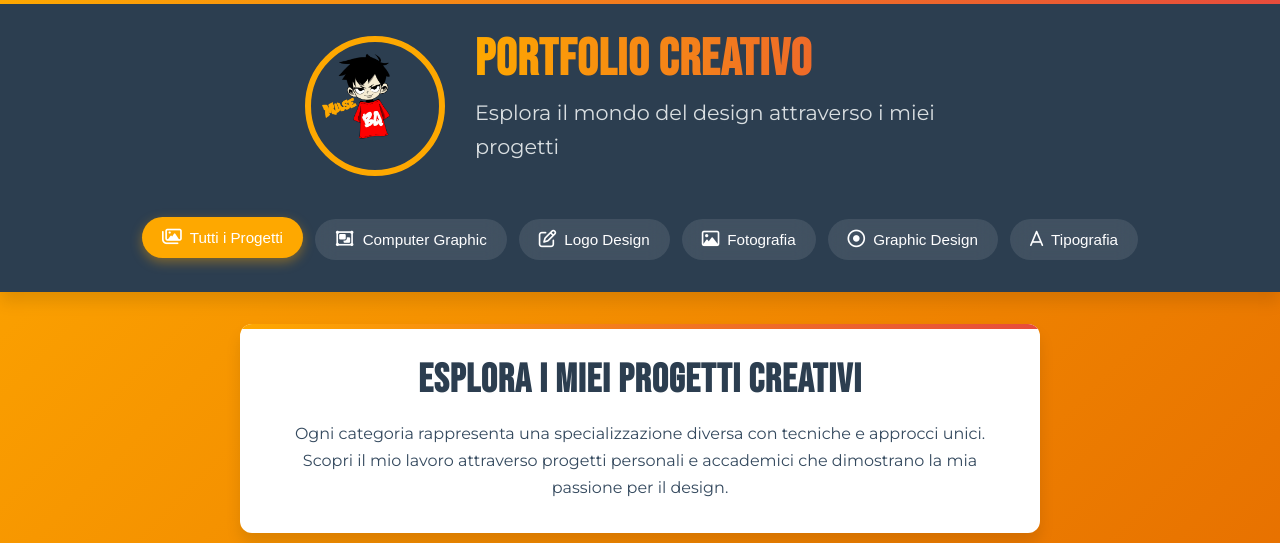
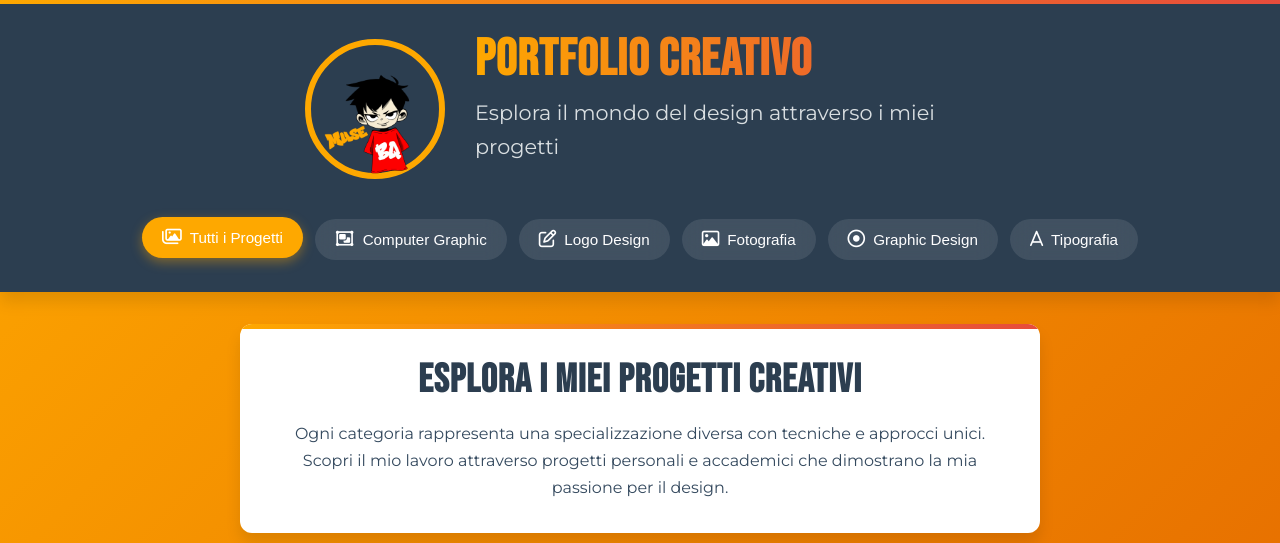
Before and after one commit to MuseBQ/portfolio, a plain HTML site: page index.html in a window 1280 px wide. Shown: the top 543 px of the page. Drawn offline with nearby package versions, Linux system fonts and the light colour scheme; animation ran at ten frames a second; a web font is replaced by a local one.

Commit message:
Update index.html

```diff
--- a/index.html
+++ b/index.html
@@ -32,8 +32,8 @@
             <div class="header-content">
                 <div class="logo-title-wrapper">
                     <div class="logo-container">
-                        <img src="/images/logo-p-4.png" alt="Logo MuseBQ" class="logo-img" id="logoClickable"
-                            width="180" height="180" />
+                        <div class="logo-img"><img src="/images/logo-p-4.png" alt="Logo MuseBQ" id="logoClickable"
+                            width="160" height="180" /></div>
                         <div class="logo-hover-effect" aria-hidden="true"></div>
                     </div>
                     <div class="title-container">
```
